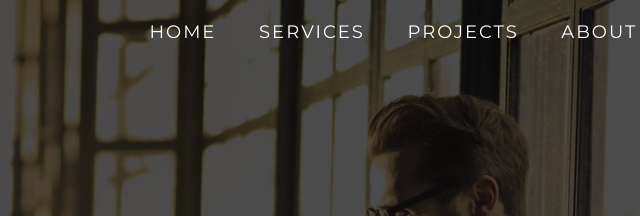
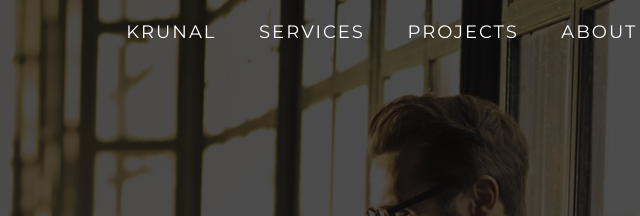
Before and after one commit to krunal9307/Portfolio, a plain HTML site: page index.html in a window 1280 px wide. Shown: the top 216 px of the page, 469-1109 px from the left. Drawn offline with Linux system fonts and the light colour scheme.

Commit message:
First commit

```diff
--- a/index.html
+++ b/index.html
@@ -23,7 +23,7 @@
             <div class="bar"></div>
           </div>
           <ul>
-            <li><a href="#hero" data-after="Home">Home</a></li>
+            <li><a href="#hero" data-after="Home">Krunal</a></li>
             <li><a href="#services" data-after="Service">Services</a></li>
             <li><a href="#projects" data-after="Projects">Projects</a></li>
             <li><a href="#about" data-after="About">About</a></li>
```
